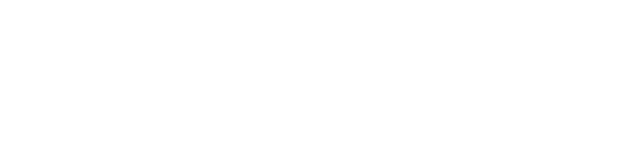
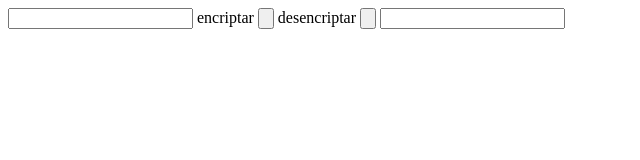
Before and after one commit to hugonixon1/rush-creando-un-encriptador, a plain HTML site: page index.html in a window 1280 px wide. Shown: the whole page, without its empty margins (0-640 px from the left). Drawn offline with Linux system fonts and the light colour scheme.

Commit message:
añadiendo etiquetas de html[

```diff
--- a/index.html
+++ b/index.html
@@ -6,9 +6,14 @@
     <meta name="viewport" content="width=device-width, initial-scale=1.0">
     <link rel="stylesheet" href="style.css">
     <script src="encriptador.js"></script>
-    <title>Document</title>
+    <title>Encriptador</title>
 </head>
 <body>
-
+    <input type="textarea">
+    <label for="encriptar">encriptar</label>
+    <input type="button" id="encriptar">
+    <label for="desencriptar">desencriptar</label>
+    <input type="button" id="desencriptar">
+    <input type="textarea">
 </body>
 </html>
```
